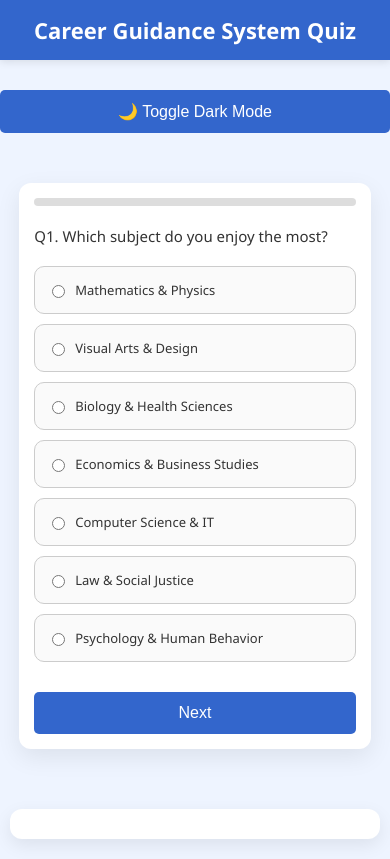
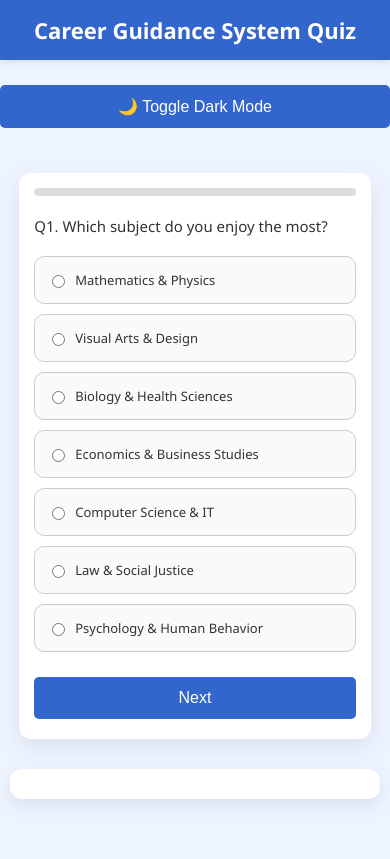
Before and after one commit to athumaniMfaume/quiz-career, a plain HTML site: page index.html in a window 390 px wide. Drawn offline with Linux system fonts and the light colour scheme.

Commit message:
modify mobile view

```diff
--- a/styles.css
+++ b/styles.css
@@ -7,9 +7,6 @@ body {
   background: #eef4ff;
   margin: 0;
   padding: 0;
-  display: flex;
-  flex-direction: column;
-  min-height: 100vh;
   color: #333;
   transition: background 0.3s, color 0.3s;
 }
@@ -39,6 +36,7 @@ main {
   flex: 1;
   display: flex;
   justify-content: center;
+  align-items: flex-start;
   padding: 40px 20px;
 }
 
@@ -142,7 +140,7 @@ body.dark #restartBtn:hover {
 
 #result {
   max-width: 500px;
-  margin: 30px auto;
+  margin: 10px auto 5px;
   padding: 25px;
   background: white;
   border-radius: 12px;
@@ -197,14 +195,16 @@ body.dark #restartBtn:hover {
   margin-bottom: 10px;
 }
 
+/* 🔧 Mobile Responsive Fixes */
 @media (max-width: 600px) {
   main {
+    display: block;
     padding: 20px 10px;
   }
 
   .quiz-box {
     width: 95%;
-    margin: 20px auto;
+    margin: 10px auto 0;
     padding: 15px;
     border-radius: 12px;
   }
@@ -221,17 +221,19 @@ body.dark #restartBtn:hover {
 
   button {
     width: 100%;
+    margin-top: 15px;
+    margin-bottom: 5px;
   }
 
   #result {
     padding: 15px;
-    margin: 20px auto;
+    margin: 10px auto 5px;
     width: 95%;
   }
 
   #restartBtn {
     width: 100%;
-    margin: 20px 0;
+    margin: 10px 0 0;
   }
 }
 
```
